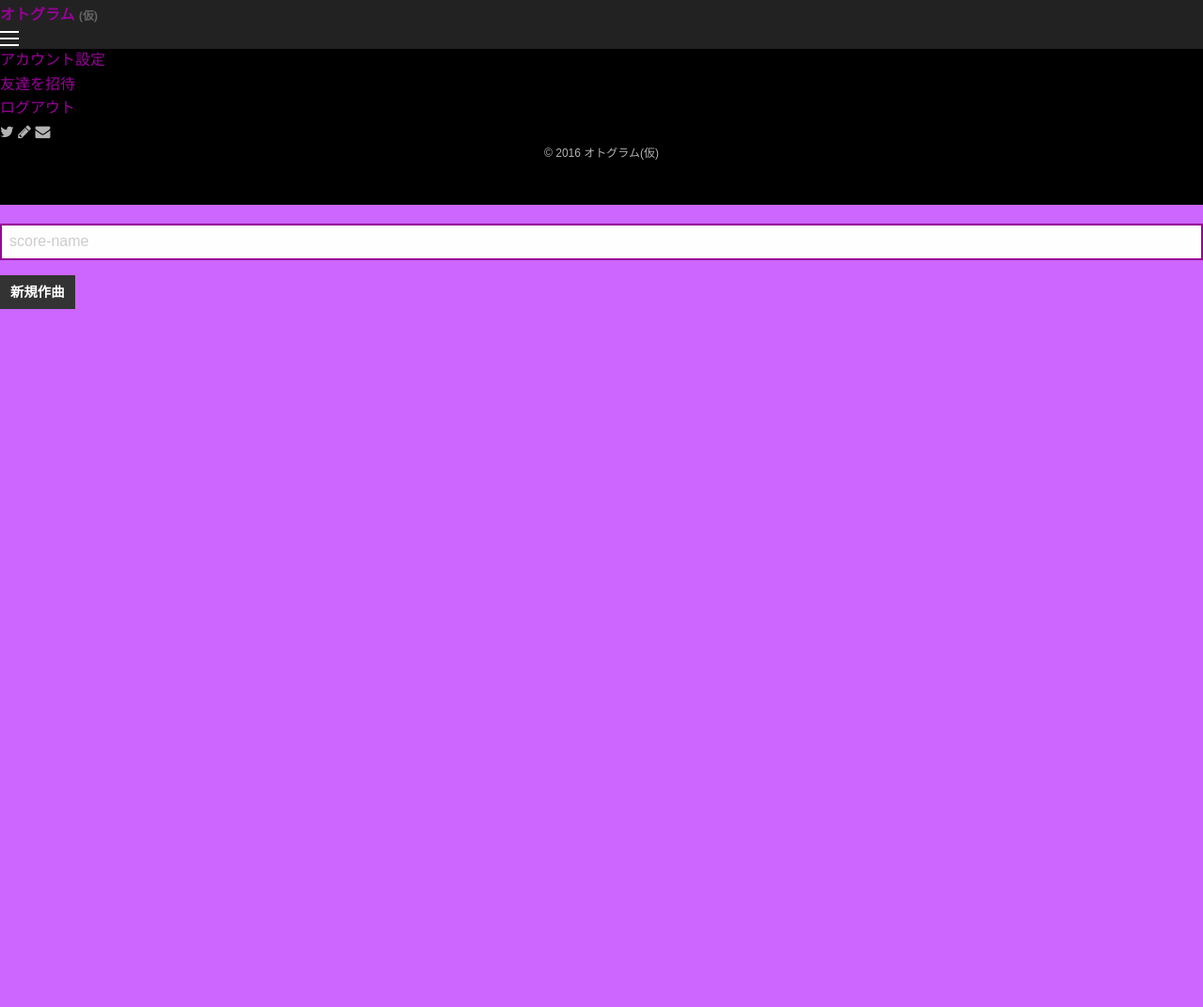
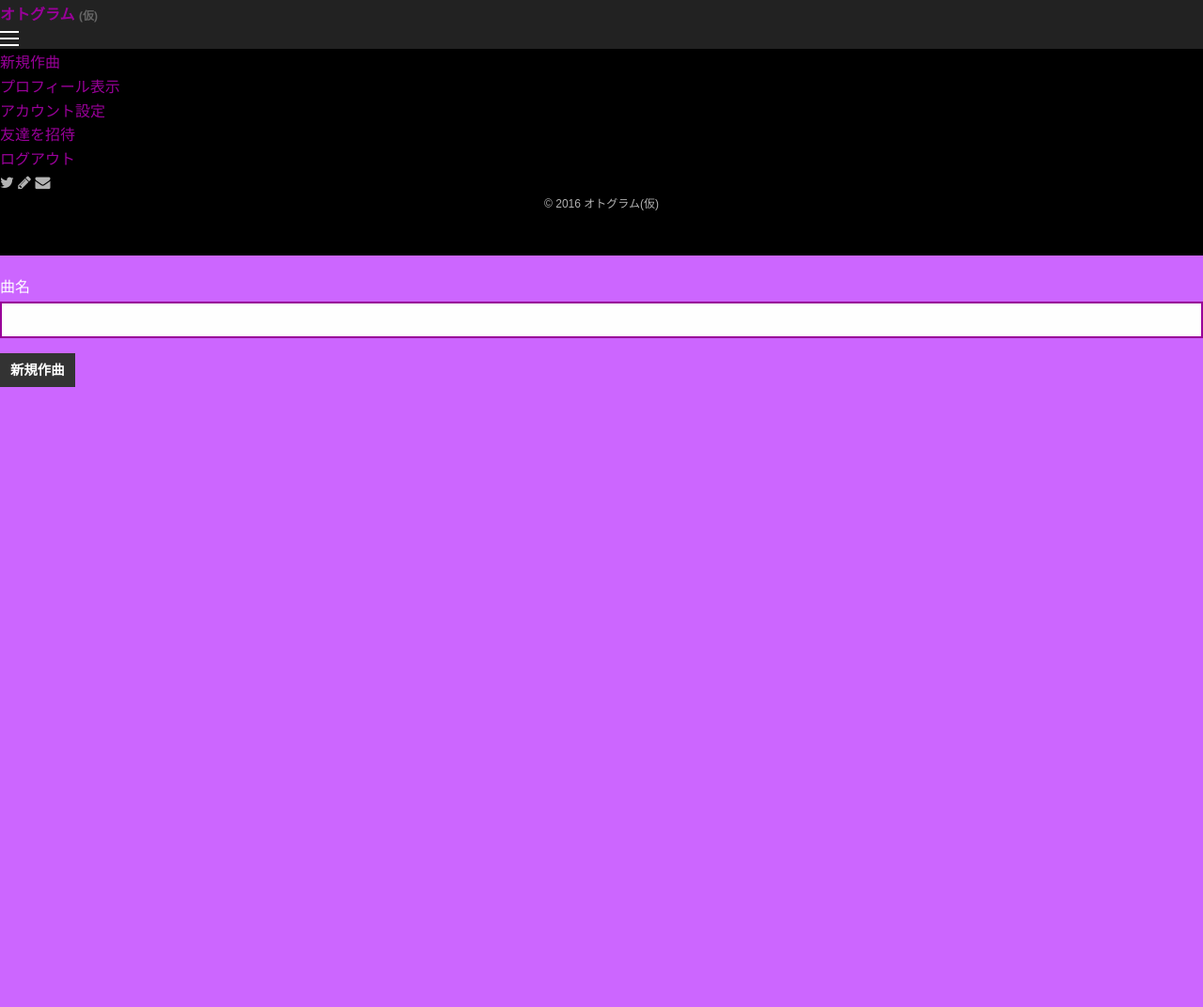
Before and after one commit to tkawakami-jp/otogram, a Rails app: page /scores/new in a window 1280 px wide. Shown: the whole page at 94% size. Before the commit the page ends 329 px from the top, so only its background shows below. Run offline with Rails 7, Linux system fonts and the light colour scheme; a user stored in the database is signed in; style sheets or scripts are compiled from the project's sources; parts of the project's set-up code (start-up, migrations or seed data) failed here and were passed over; some libraries are stand-ins or nearby versions.

Commit message:
微修正

```diff
--- a/app/controllers/invites_controller.rb
+++ b/app/controllers/invites_controller.rb
@@ -1,4 +1,6 @@
 class InvitesController < ApplicationController
+  before_action :authenticate_user!
+
   def new
     @invite = Invite.new
   end
--- a/app/views/home/index.html.erb
+++ b/app/views/home/index.html.erb
@@ -2,7 +2,7 @@
   <% content_for :title, 'Home' %>
   <div id="Home">
   <div class="row">
-  <div class="medium-8 medium-centered columns">
+  <div class="medium-6 medium-centered columns">
     <h1>Home</h1>
     <% if @scores.any? %>
       <% @scores.each do |score| %>
@@ -20,7 +20,7 @@
 <% else %>
   <div id="Top">
   <div class="row">
-  <div class="medium-8 medium-centered columns">
+  <div class="medium-6 medium-centered columns">
     <h1>ONLINE<br>シンプル作曲サービス<!--Your song, everywhere.--></h1>
     <p style="margin:0 auto;padding:0.5rem;width:20rem;font-size:0.75rem;border-top:1px solid #fff;border-bottom:1px solid #fff;">(仮)版のため招待制で限定公開中。</p>
 
--- a/app/views/layouts/application.html.erb
+++ b/app/views/layouts/application.html.erb
@@ -28,8 +28,11 @@
   <aside class="right-off-canvas-menu">
     <ul class="off-canvas-list">
       <% if user_signed_in? %>
-        <li><%= link_to current_user.username, user_path(current_user.username) %></li>
+        <!--li><%= link_to current_user.username, user_path(current_user.username) %></li-->
+        <li><label><%= current_user.username %></label></li>
+        <li><%= link_to 'ホーム', root_path %></li>
         <li><%= link_to '新規作曲', new_score_path %></li>
+        <li><%= link_to 'プロフィール表示', user_path(current_user.username) %></li>
         <li><%= link_to 'アカウント設定', edit_user_registration_path %></li>
         <li><%= link_to '友達を招待', new_invite_path %></li>
         <li><%= link_to 'ログアウト', destroy_user_session_path, method: 'delete' %></li>
--- a/app/views/scores/edit.html.erb
+++ b/app/views/scores/edit.html.erb
@@ -6,7 +6,7 @@
 
 <div id="Score">
 <div class="row">
-<div class="medium-8 medium-centered columns">
+<div class="medium-6 medium-centered columns">
 
 <div class="text-center">
   <canvas id="Canvas"></canvas>
@@ -39,7 +39,8 @@
 
 <%= form_for(@score) do |f| %>
   <%= render 'shared/error_messages', object: f.object %>
-  <%= f.text_field :name, class: 'radius', placeholder: 'score-name' %>
+  <label>曲名</label>
+  <%= f.text_field :name, class: 'radius' %>
   <%= f.hidden_field :data, id: 'data' %>
   <%= f.submit '保存', class: 'button radius expand' %>
 <% end %>
--- a/app/views/scores/new.html.erb
+++ b/app/views/scores/new.html.erb
@@ -2,11 +2,12 @@
 
 <div id="Score">
 <div class="row">
-<div class="medium-8 medium-centered columns">
+<div class="medium-6 medium-centered columns">
 
   <%= form_for(@score) do |f| %>
     <%= render 'shared/error_messages', object: f.object %>
-    <%= f.text_field :name, class: 'radius', placeholder: 'score-name' %>
+    <label>曲名</label>
+    <%= f.text_field :name, class: 'radius' %>
     <%= f.hidden_field :data %>
     <%= f.submit '新規作曲', class: 'button radius expand' %>
   <% end %>
--- a/app/views/scores/show.html.erb
+++ b/app/views/scores/show.html.erb
@@ -4,7 +4,7 @@
 
 <div id="Score">
 <div class="row">
-<div class="medium-8 medium-centered columns">
+<div class="medium-6 medium-centered columns">
 
 <div class="wrapper">
 
--- a/app/views/users/registrations/edit.html.erb
+++ b/app/views/users/registrations/edit.html.erb
@@ -13,7 +13,7 @@
       <% end %>
     <%- end -%>
 
-    <label>アカウント名</label>
+    <label>ユーザー名</label>
     <%= f.text_field :username, class: 'radius', readonly:'readonly' %>
     <label>メールアドレス</label>
     <%= f.email_field :email, class: 'radius' %>
@@ -27,7 +27,7 @@
 
   <% end %>
 
-  <p style="margin-top:50px;"><%= link_to "アカウントを削除", registration_path(resource_name), data: { confirm: "本当によろしいですか？" }, method: :delete %></p>
+  <p style="margin-top:40px;"><%= link_to "アカウントを削除", registration_path(resource_name), data: { confirm: "本当によろしいですか？" }, method: :delete %></p>
 
 </div>
 </div>
--- a/app/views/users/show.html.erb
+++ b/app/views/users/show.html.erb
@@ -2,7 +2,7 @@
 
 <div id="User">
 <div class="row">
-<div class="medium-8 medium-centered columns">
+<div class="medium-6 medium-centered columns">
 
   <h1>Profile</h1>
   <%= @user.username %>
--- a/db/seeds.rb
+++ b/db/seeds.rb
@@ -15,6 +15,6 @@
   {sender_id: 1, receiver_id: nil, email: "tkawakami@tkltd.jp", token: "aaa"}
 ])
 Score.create!([
-#  {user_id: 1, name: "Twinkle Twinkle Little Star", data: "{\"notes\":[[11],[],[11],[],[7],[],[7],[],[6],[],[6],[],[7],[],[],[],[8],[],[8],[],[9],[],[9],[],[10],[],[10],[],[11],[],[],[],[7],[],[7],[],[8],[],[8],[],[9],[],[9],[],[10],[],[],[],[7],[],[7],[],[8],[],[8],[],[9],[],[9],[],[10],[],[],[],[11],[],[11],[],[7],[],[7],[],[6],[],[6],[],[7],[],[],[],[8],[],[8],[],[9],[],[9],[],[10],[],[10],[],[11]],\"notes2\":[[4],[0],[2],[0],[4],[0],[2],[0],[4],[1],[4],[1],[0,2],[],[],[],[1,6],[4],[1,6],[4],[2,7],[4],[2,7],[4],[3,5],[7],[3],[5],[4,9],[],[],[],[9],[0],[9],[0],[10],[0],[10],[0],[11],[0],[11],[0],[12],[],[],[],[],[0,4],[],[0,4],[],[0,4],[],[0,4],[],[0,4],[],[0,4],[3,5],[],[],[],[9],[11],[9],[11],[9],[9],[9],[9],[8],[8],[8],[8],[0,9],[],[],[],[6],[8],[6],[5],[4],[7],[4],[],[3,7],[],[3,7],[],[4,9]],\"tempo\":\"178\"}"},
+  {user_id: 1, name: "Twinkle Twinkle Little Star", data: "{\"notes\":[[11],[],[11],[],[7],[],[7],[],[6],[],[6],[],[7],[],[],[],[8],[],[8],[],[9],[],[9],[],[10],[],[10],[],[11],[],[],[],[7],[],[7],[],[8],[],[8],[],[9],[],[9],[],[10],[],[],[],[7],[],[7],[],[8],[],[8],[],[9],[],[9],[],[10],[],[],[],[11],[],[11],[],[7],[],[7],[],[6],[],[6],[],[7],[],[],[],[8],[],[8],[],[9],[],[9],[],[10],[],[10],[],[11]],\"notes2\":[[4],[0],[2],[0],[4],[0],[2],[0],[4],[1],[4],[1],[0,2],[],[],[],[1,6],[4],[1,6],[4],[2,7],[4],[2,7],[4],[3,5],[7],[3],[5],[4,9],[],[],[],[9],[0],[9],[0],[10],[0],[10],[0],[11],[0],[11],[0],[12],[],[],[],[],[0,4],[],[0,4],[],[0,4],[],[0,4],[],[0,4],[],[0,4],[3,5],[],[],[],[9],[11],[9],[11],[9],[9],[9],[9],[8],[8],[8],[8],[0,9],[],[],[],[6],[8],[6],[5],[4],[7],[4],[],[3,7],[],[3,7],[],[4,9]],\"tempo\":\"178\"}"},
 #  {user_id: 1, name: "bbb", data: "{\"notes\":[[1026,2313],[1026,2313],[],[1026,2313],[],[1028,2315],[1026,2313],[],[1024,2311],[],[],[],[517,3591,265],[],[],[],[2818,2820,267],[],[3072,3595],[3072,2818,3595],[2817,2820,267],[],[3072,3592],[3072,2817,3591],[2816,2819,267],[],[3072,3591],[2816,1287,3595],[2817,1286,1288],[262,1288,1290],[1286,3591,1288],[1285,1287,266],[2,3595,3084],[],[256],[257,3595],[4,3593,3084],[],[256],[257,7,3593],[6,3592,3084],[4],[256,3592],[257,4,3590],[3084],[256],[],[257,6,3591],[7,3084],[3591],[256,4,3592],[257],[4,3593,3084],[],[0,3594],[257],[2,3591],[1031],[256,1030],[3,1029,3592],[1028],[1027,262],[1026],[1025,263],[1026,266,3595],[7],[2050,4],[7,266,3595],[1028,3593,266],[7],[2050,4],[5,1031,3593],[1030,3592,266],[1028,6,2568],[4],[1,1028,3590],[264],[2049,2,260],[3,260],[261,1030],[1031,266],[3584,2,7],[1028],[1,5,7],[1025,3591],[1026],[1027],[],[1028],[258,3588],[],[260,3595],[261,3595],[],[261,267]],\"notes2\":[],\"tempo\":\"370\"}"}
 ])
```
Also changed, not shown: app/controllers/users_controller.rb (+0 -8 lines), app/views/inquiry/index.html.erb (+1 -10 lines), app/views/invites/new.html.erb (+3 -6 lines), app/views/users/index.html.erb (deleted, +0 -13 lines), app/views/users/registrations/new.html.erb (+2 -6 lines), app/views/inquiry/confirm.html.erb (line endings or trailing spaces).
